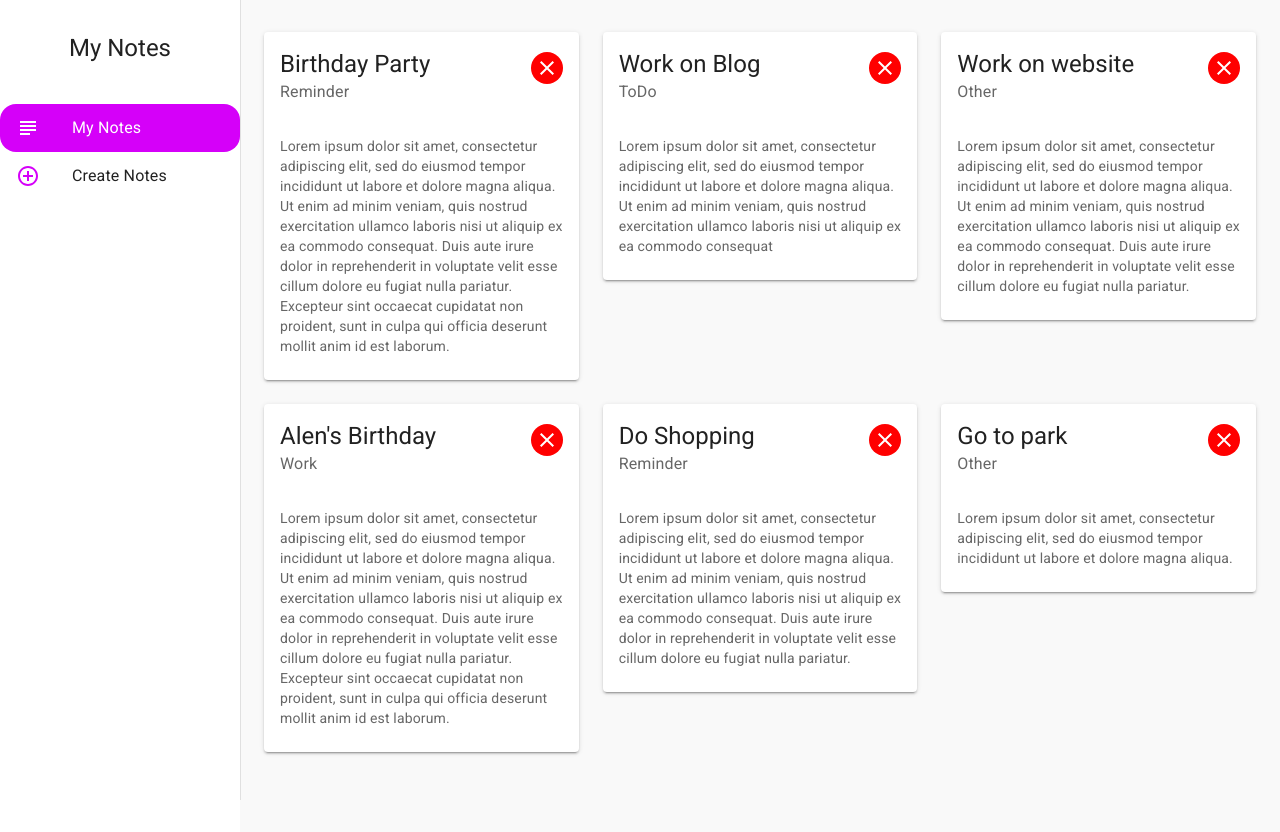
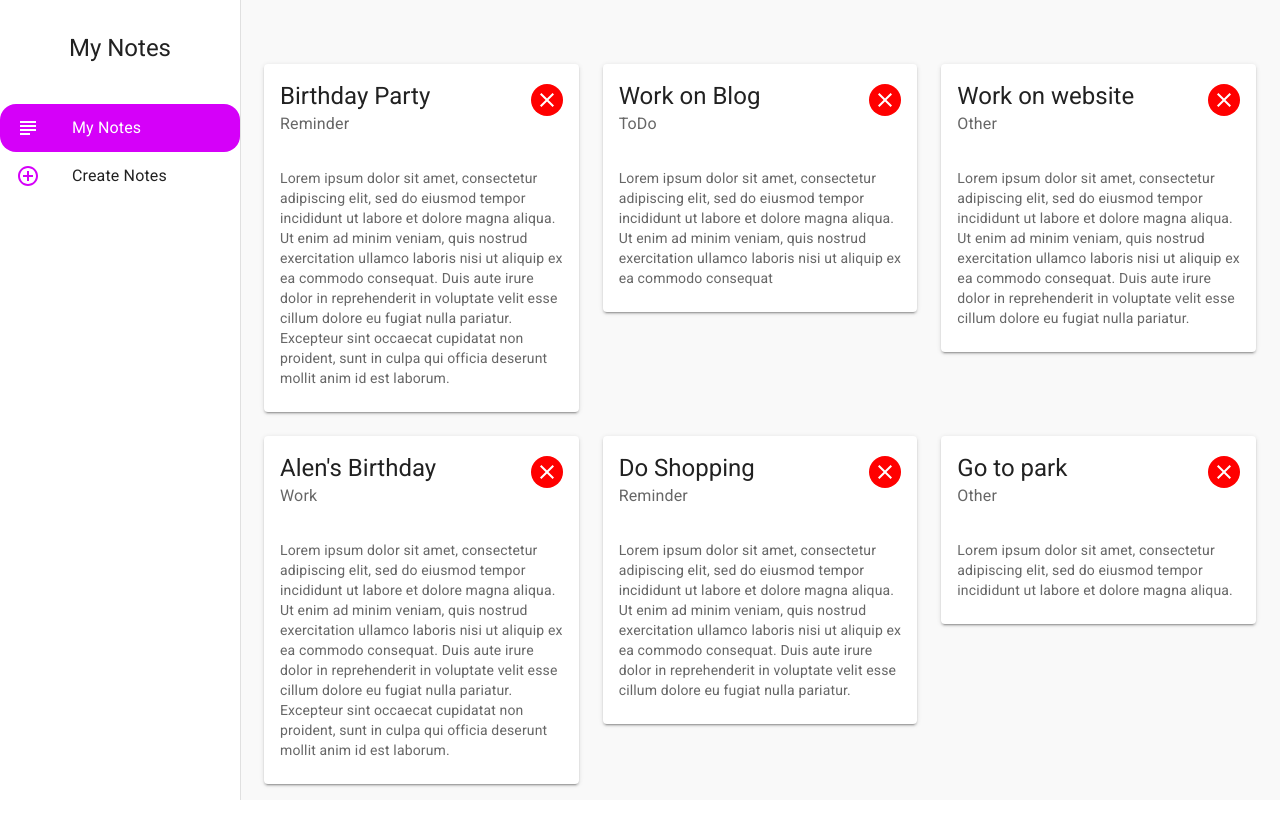
Before and after one commit to SaadJamilAkhtar/react-material-notes-app, a React (Create React App) app: page / in a window 1280 px wide. After the commit the page ends 800 px from the top, so only its background shows below. Built offline with nearby package versions, Linux system fonts and the light colour scheme; data requests are answered from the project's data file.

Commit message:
minor style tweaks

```diff
--- a/src/components/Layout.js
+++ b/src/components/Layout.js
@@ -17,8 +17,8 @@ const useStyle = makeStyles({
     page: {
         background: '#f9f9f9',
         width: '100%',
-        paddingTop: '2rem',
-        height: '100vh'
+        paddingTop: '8vh',
+        height: '92vh'
     },
     drawer: {
         width: drawerWidth,
```
